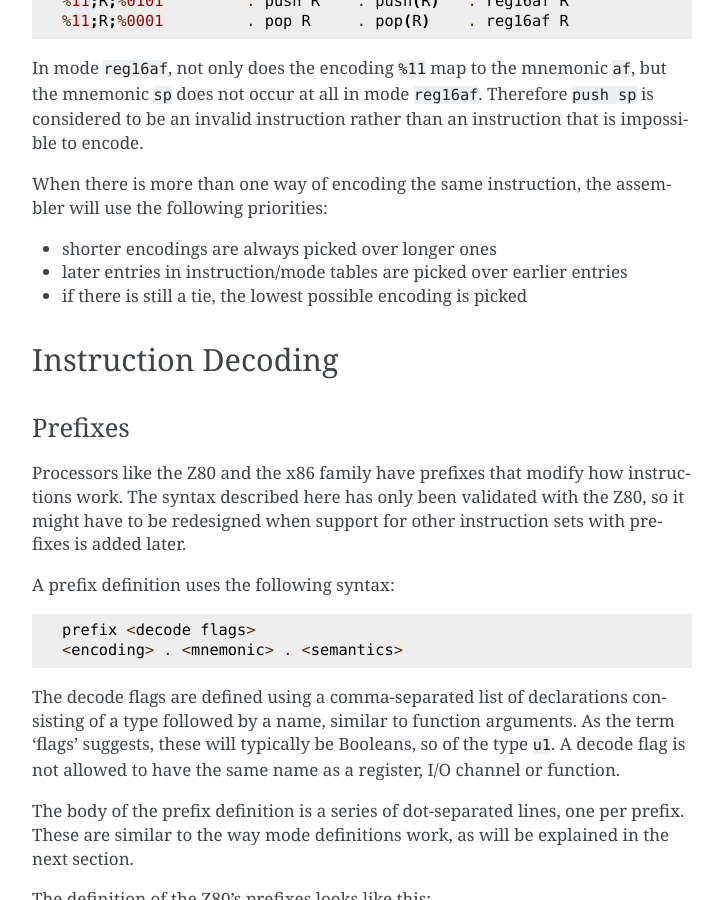
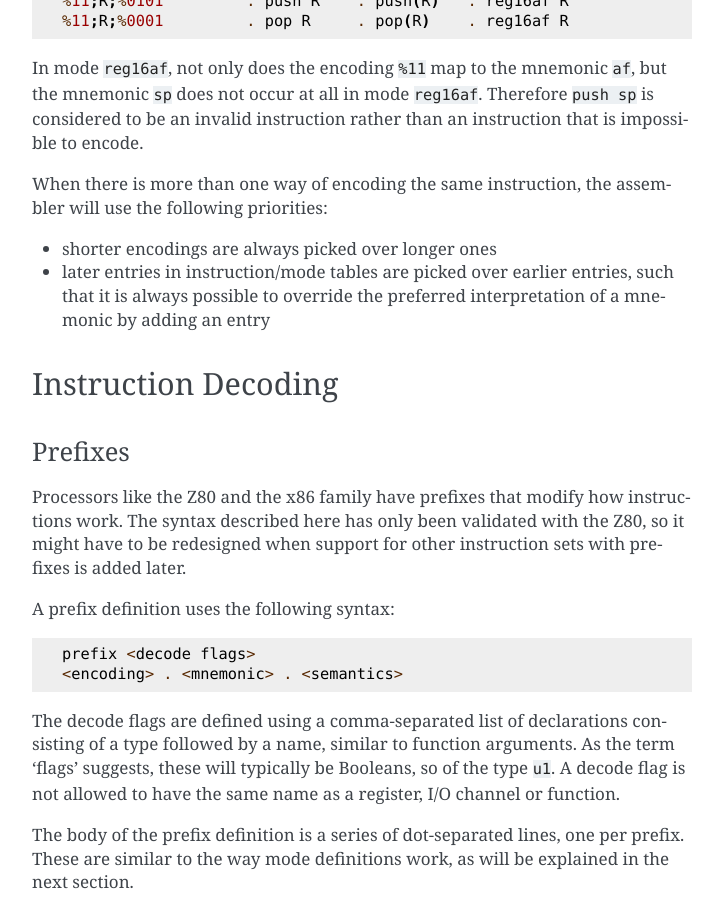
Before and after one commit to mthuurne/retroasm, a Sphinx documentation site: the page built from docs/instruction-set.rst, in a window 1280 px wide and 900 px high, scrolled down 15838 px. Shown: the whole window, without its empty margins (388-1111 px from the left). Built offline with Sphinx 7.4.7, drawn with Linux system fonts in a browser that asks for light colours; the version number is read from the project's files by our own code.

Commit message:
Updated docs about mode entry priority for the assembler
I don't think it is possible to have a tie on table order,
as every selection has a unique path into the table tree.

Also added the motivation for the table order rule.

```diff
--- a/docs/instruction-set.rst
+++ b/docs/instruction-set.rst
@@ -656,8 +656,8 @@ In mode ``reg16af``\ , not only does the encoding ``%11`` map to the mnemonic ``
 When there is more than one way of encoding the same instruction, the assembler will use the following priorities:
 
 - shorter encodings are always picked over longer ones
-- later entries in instruction/mode tables are picked over earlier entries
-- if there is still a tie, the lowest possible encoding is picked
+- later entries in instruction/mode tables are picked over earlier entries,
+  such that it is always possible to override the preferred interpretation of a mnemonic by adding an entry
 
 Instruction Decoding
 --------------------
```
